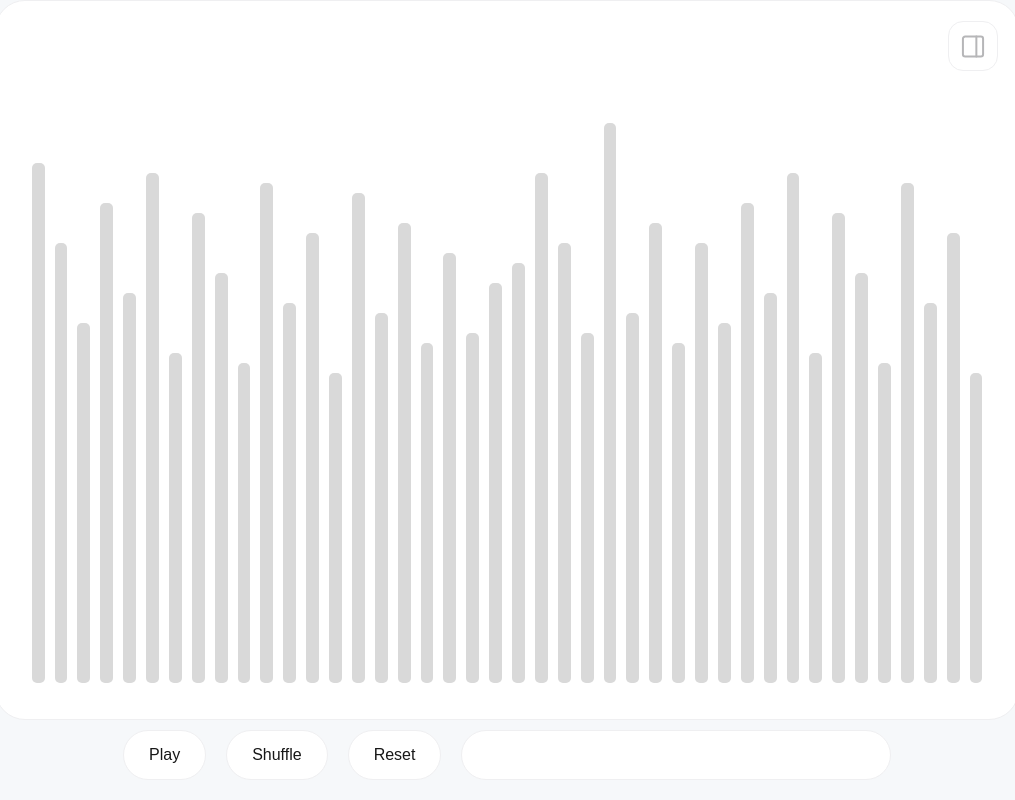
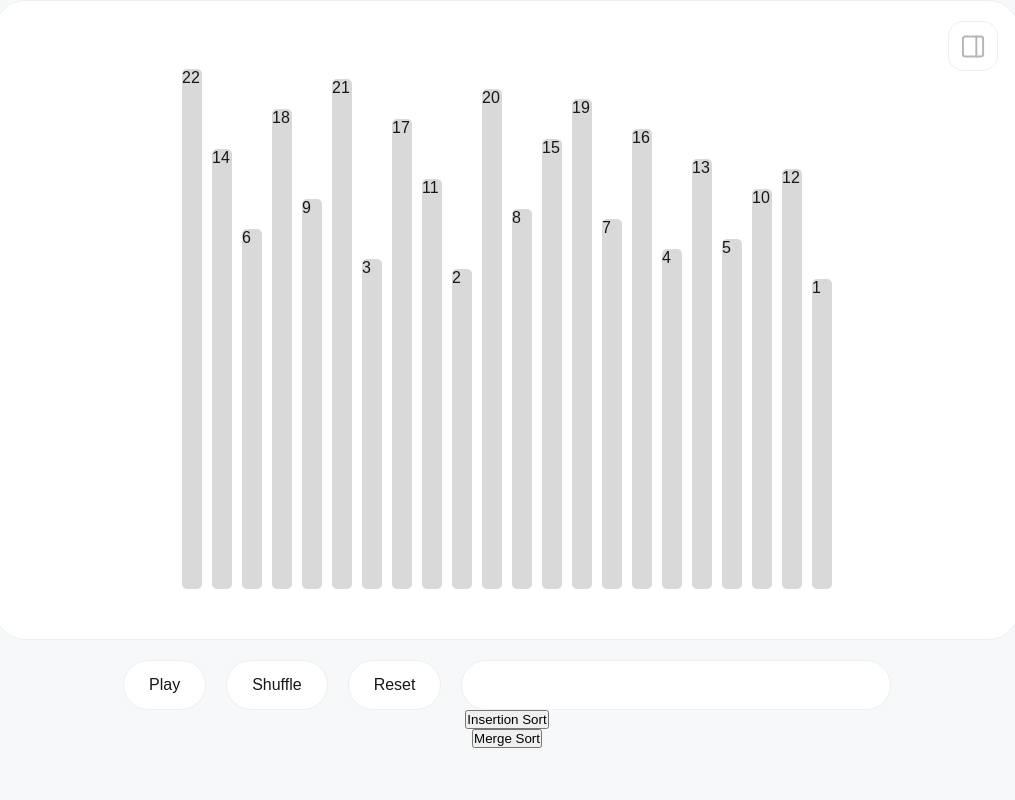
Before and after one commit to VenkatRaman3103/Algorithms-Visualizer, a Next.js app: page / in a window 1280 px wide. Shown: the whole page, without its empty margins (133-1148 px from the left). Built offline with nearby package versions, Linux system fonts and the light colour scheme.

Commit message:
updated strips to change according based on the array which is being sorted

```diff
--- a/src/components/SortingVisualizer/index.scss
+++ b/src/components/SortingVisualizer/index.scss
@@ -1,5 +1,5 @@
 .sorting-visualizer-container {
-  height: 90vh;
+  height: 80vh;
   width: 80vw;
   border: 1.5px solid #EFEFF1;
   background-color: white;
@@ -186,6 +186,8 @@
     background-color: white;
     border: 1.5px solid #efeff1;
 
+    cursor: pointer;
+
     .btn-wrapper-play,
     .btn-wrapper-shuffle,
     .btn-wrapper-reset {
@@ -237,6 +239,31 @@
       width: 20px;
       border-radius: 5px;
       background-color: #D9D9D9;
+
+      /* &.sorted { */
+      /*   background-color: black; */
+      /* } */
+
     }
   }
 }
+
+.sorting-visualizer-container {
+  display: flex;
+  flex-direction: column;
+  align-items: center;
+  padding: 20px;
+}
+
+/* .sorting-preview-container { */
+/*   width: 100%; */
+/*   display: flex; */
+/*   justify-content: center; */
+/*   align-items: flex-end; */
+/* } */
+
+.buttons-wrapper {
+  display: flex;
+  justify-content: center;
+  margin-top: 20px;
+}
--- a/src/components/SortingVisualizer/index.tsx
+++ b/src/components/SortingVisualizer/index.tsx
@@ -1,16 +1,119 @@
 'use client'
 
-import React, { useState } from 'react'
+import React, { useEffect, useState } from 'react'
 import './index.scss'
 import { OptionTrayToggle } from '@/assets/OptionTrayToggle'
 
 export const SortingVisualizer: React.FC = (): React.JSX.Element => {
+	const arrTemp = [22, 14, 6, 18, 9, 21, 3, 17, 11, 2, 20, 8, 15, 19, 7, 16, 4, 13, 5, 10, 12, 1]
+	const [arr, setArr] = useState<number[]>(arrTemp)
 	const [isToggleActive, setIsToggleActive] = useState<boolean>(false)
+	const [play, setPlay] = useState<boolean>(false)
+	const [activeIndex, setActiveIndex] = useState<number | null>(null)
+	const [algorithm, setAlgorithm] = useState<'insertion' | 'merge'>('insertion')
+	const speed = 300
 
-	const arr = [
-		22, 14, 6, 18, 9, 21, 3, 17, 11, 2, 20, 8, 15, 1, 19, 7, 16, 4, 13, 5, 10, 12, 21, 14, 5,
-		26, 7, 16, 4, 14, 6, 18, 9, 21, 3, 17, 11, 2, 20, 8, 15, 1,
-	]
+	useEffect(() => {
+		if (play) {
+			async function insertionSort(A: number[]) {
+				for (let i = 1; i < A.length; i++) {
+					let key = A[i]
+					let j = i - 1
+
+					while (j >= 0 && A[j] > key) {
+						setActiveIndex(j)
+						A[j + 1] = A[j]
+						j = j - 1
+						await new Promise((resolve) => setTimeout(resolve, speed))
+						setArr([...A])
+					}
+
+					A[j + 1] = key
+					setActiveIndex(j)
+					await new Promise((resolve) => setTimeout(resolve, speed))
+					setArr([...A])
+				}
+			}
+
+			async function mergeSort(A: number[], p: number, r: number) {
+				if (p < r) {
+					const q = Math.floor((p + r) / 2)
+					await mergeSort(A, p, q)
+					await mergeSort(A, q + 1, r)
+					await merge(A, p, q, r)
+				}
+			}
+
+			async function merge(A: number[], p: number, q: number, r: number) {
+				let nL = q - p + 1
+				let nR = r - q
+				let L = Array(nL).fill(0)
+				let R = Array(nR).fill(0)
+
+				for (let i = 0; i < L.length; i++) {
+					L[i] = A[p + i]
+				}
+
+				for (let i = 0; i < R.length; i++) {
+					R[i] = A[q + 1 + i]
+				}
+
+				let k = p
+				let i = 0
+				let j = 0
+
+				while (i < L.length && j < R.length) {
+					if (L[i] <= R[j]) {
+						A[k] = L[i]
+						i++
+					} else {
+						A[k] = R[j]
+						j++
+					}
+					k++
+					setActiveIndex(k)
+					setArr([...A])
+					await new Promise((resolve) => setTimeout(resolve, speed))
+				}
+
+				while (i < L.length) {
+					A[k] = L[i]
+					i++
+					k++
+					setActiveIndex(k)
+					setArr([...A])
+					await new Promise((resolve) => setTimeout(resolve, speed))
+				}
+
+				while (j < R.length) {
+					A[k] = R[j]
+					j++
+					k++
+					setActiveIndex(k)
+					setArr([...A])
+					await new Promise((resolve) => setTimeout(resolve, speed))
+				}
+			}
+
+			if (algorithm === 'insertion') {
+				insertionSort([...arr])
+			} else if (algorithm === 'merge') {
+				mergeSort([...arr], 0, arr.length - 1)
+			}
+		}
+	}, [play, algorithm])
+
+	// Debugging the active index
+	console.log('Active Index:', activeIndex)
+
+	const getBackgroundColor = (ind: number) => {
+		if (activeIndex === ind) {
+			return 'red'
+		} else if (activeIndex !== null && ind <= activeIndex) {
+			return '#0e0e0e'
+		}
+		return ''
+	}
 
 	return (
 		<>
@@ -18,16 +121,25 @@ export const SortingVisualizer: React.FC = (): React.JSX.Element => {
 				<Tray setIsToggleActive={setIsToggleActive} isToggleActive={isToggleActive} />
 				<div className="sorting-preview-container">
 					<div className="sorting-preview-wrapper">
-						{arr.map((num) => (
+						{arr.map((num: number, ind: number) => (
 							<div
-								className={`sorting-strip`}
-								style={{ height: `calc(${num}0px + 300px)` }}
-							></div>
+								key={ind}
+								className={`sorting-strip ${activeIndex === ind ? 'active' : ''}`}
+								style={{
+									height: `calc(${num}0px + 300px)`,
+									backgroundColor: getBackgroundColor(ind),
+									order: `${ind}`,
+								}}
+							>
+								{num}
+							</div>
 						))}
 					</div>
 				</div>
 			</div>
-			<Buttons />
+			<Buttons setPlay={setPlay} play={play} />
+			<button onClick={() => setAlgorithm('insertion')}>Insertion Sort</button>
+			<button onClick={() => setAlgorithm('merge')}>Merge Sort</button>
 		</>
 	)
 }
@@ -45,7 +157,7 @@ export const Tray: React.FC<TrayProp> = ({
 		<div
 			className={`options-tray-toggle ${isToggleActive ? 'open-tray' : ''}`}
 			onMouseEnter={() => setIsToggleActive(true)}
-			onMouseLeave={() => setIsToggleActive(true)}
+			onMouseLeave={() => setIsToggleActive(false)}
 		>
 			{!isToggleActive ? (
 				<div className={`btn-wrapper ${isToggleActive ? 'disolve' : ''}`}>
@@ -58,14 +170,17 @@ export const Tray: React.FC<TrayProp> = ({
 	)
 }
 
-export const Buttons: React.FC = (): React.JSX.Element => {
+export const Buttons: React.FC<{
+	setPlay: React.Dispatch<React.SetStateAction<boolean>>
+	play: boolean
+}> = ({ setPlay, play }): React.JSX.Element => {
 	return (
 		<>
 			<div className="buttons-wrapper">
-				<div className="paus-and-play-btn">
+				<div className="paus-and-play-btn" onClick={() => setPlay(!play)}>
 					<div className="btn-wrapper-play">
 						<div className="btn-icon"></div>
-						<div className="btn-label">Play</div>
+						<div className="btn-label">{play ? 'Pause' : 'Play'}</div>
 					</div>
 				</div>
 				<div className="shuffle-btn">
@@ -113,11 +228,11 @@ export const InitialCondition: React.FC = (): React.JSX.Element => {
 	)
 }
 
-export const Options: React.FC = ({
-	optionHeading,
-}: {
+type OptionsProp = {
 	optionHeading: string
-}): React.JSX.Element => {
+}
+
+export const Options: React.FC<OptionsProp> = ({ optionHeading }): React.JSX.Element => {
 	return (
 		<>
 			<div className="option-wrapper">
@@ -157,16 +272,12 @@ export const ProblemSize: React.FC = (): React.JSX.Element => {
 	)
 }
 
-export const OptionItemsHeading: React.FC = ({
-	heading,
-}: {
+interface OptionItemsHeadingProps {
 	heading: string
-}): React.JSX.Element => {
-	return (
-		<>
-			<h1 className="options-heading">{heading}</h1>
-		</>
-	)
+}
+
+export const OptionItemsHeading: React.FC<OptionItemsHeadingProps> = ({ heading }) => {
+	return <h1 className="options-heading">{heading}</h1>
 }
 
 export const Divider: React.FC = (): React.JSX.Element => {
```
